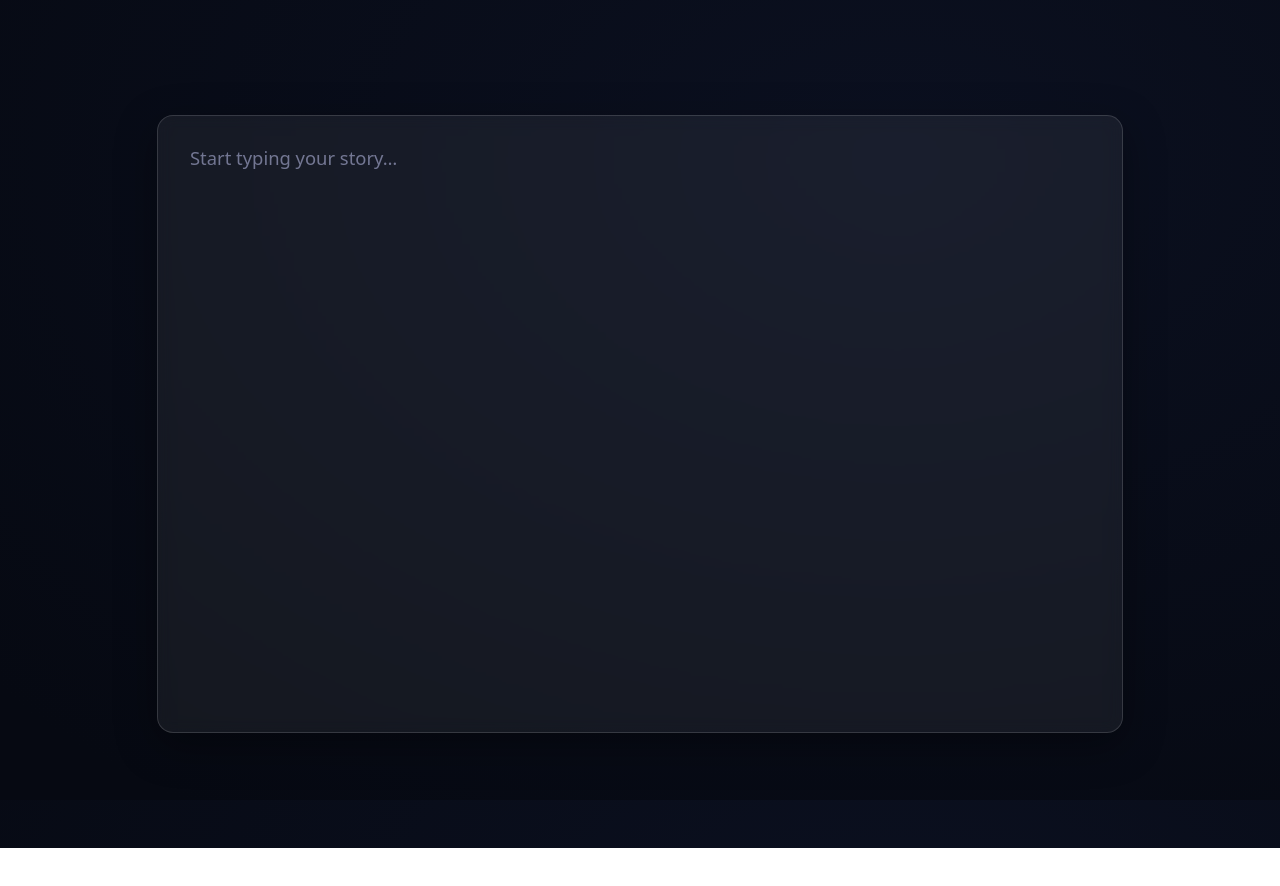
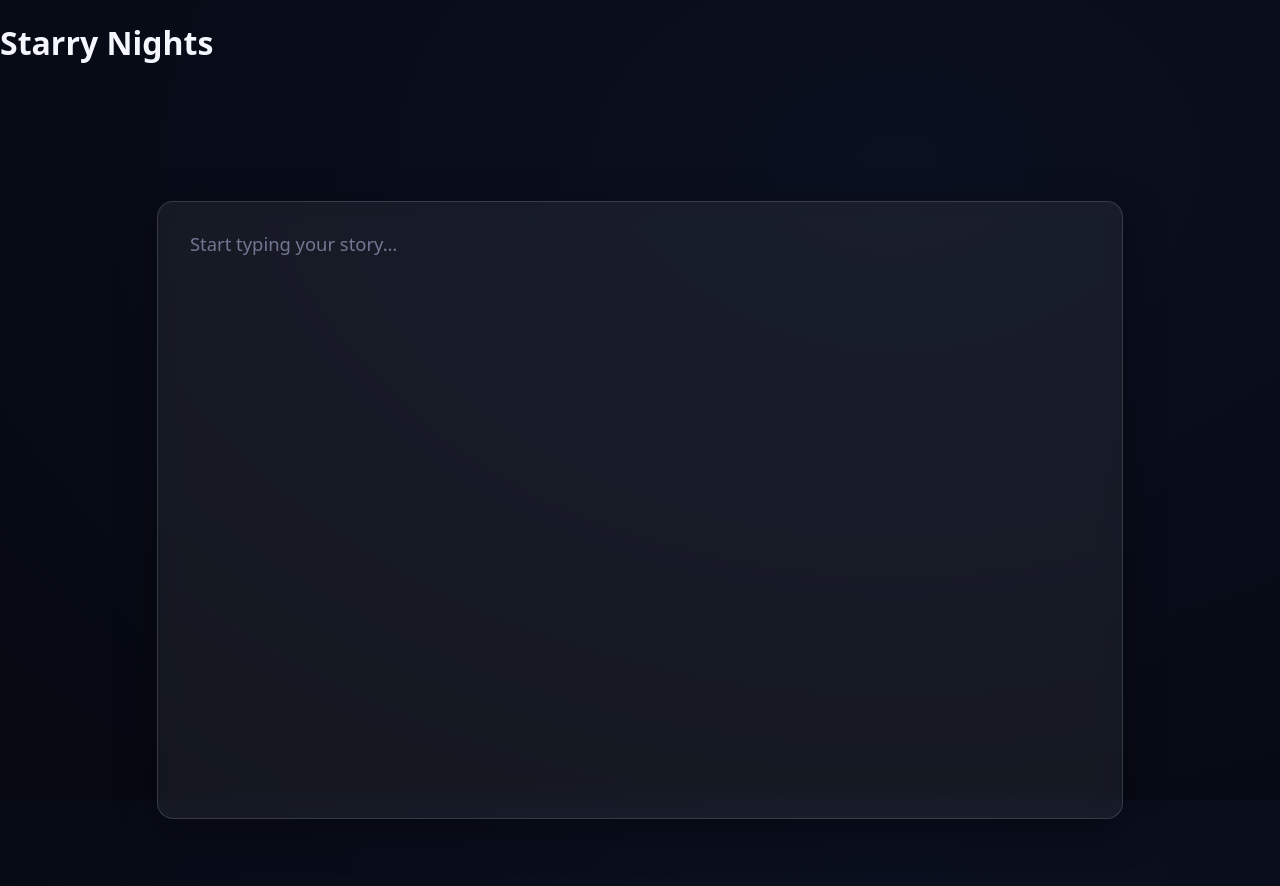
Before and after one commit to za639/starrynights, a plain HTML site: page index.html in a window 1280 px wide. Before the commit the page ends 848 px from the top, so only its background shows below. Drawn offline with Linux system fonts and the light colour scheme.

Commit message:
Update index.html

```diff
--- a/index.html
+++ b/index.html
@@ -7,6 +7,7 @@
 <link rel="stylesheet" href="styles.css" />
 </head>
 <body>
+  <h1> Starry Nights </h1>
   <div class="page">
     <div id="editor" contenteditable="true" spellcheck="false"></div>
   </div>
```
